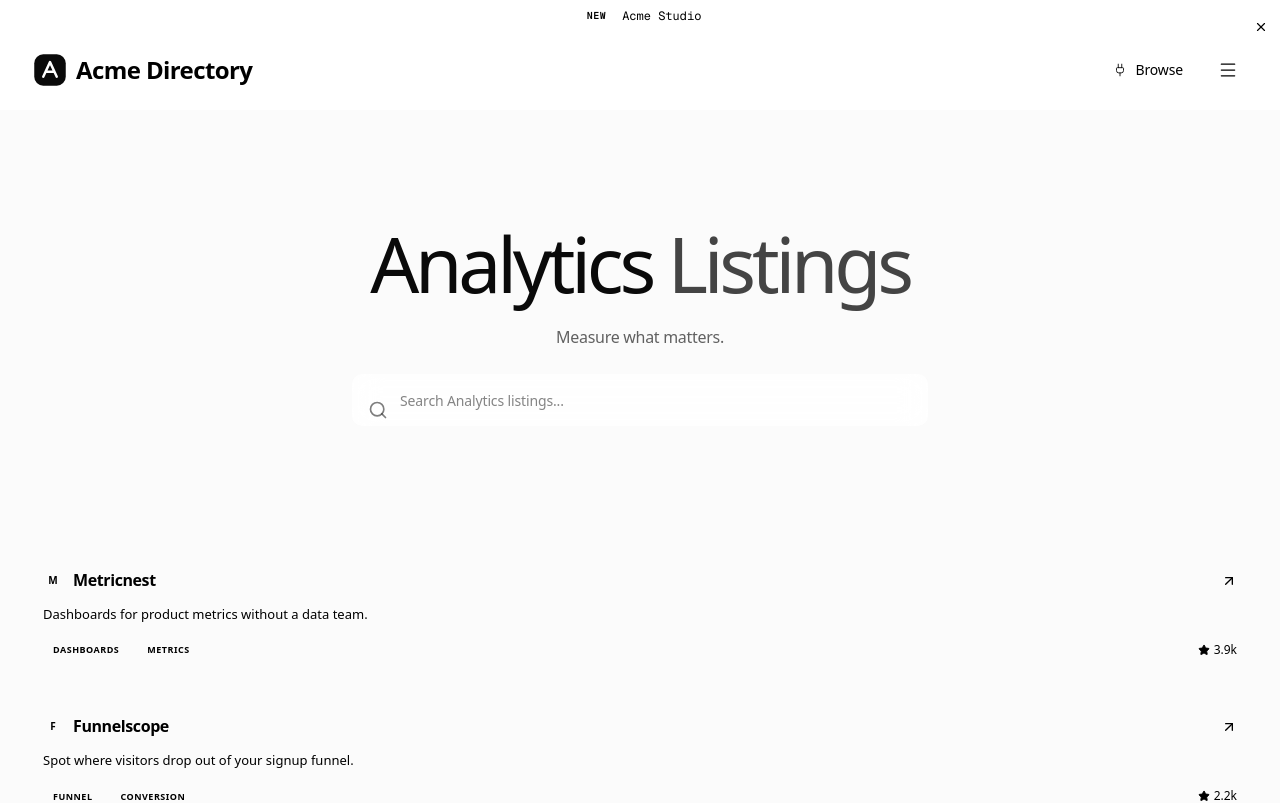
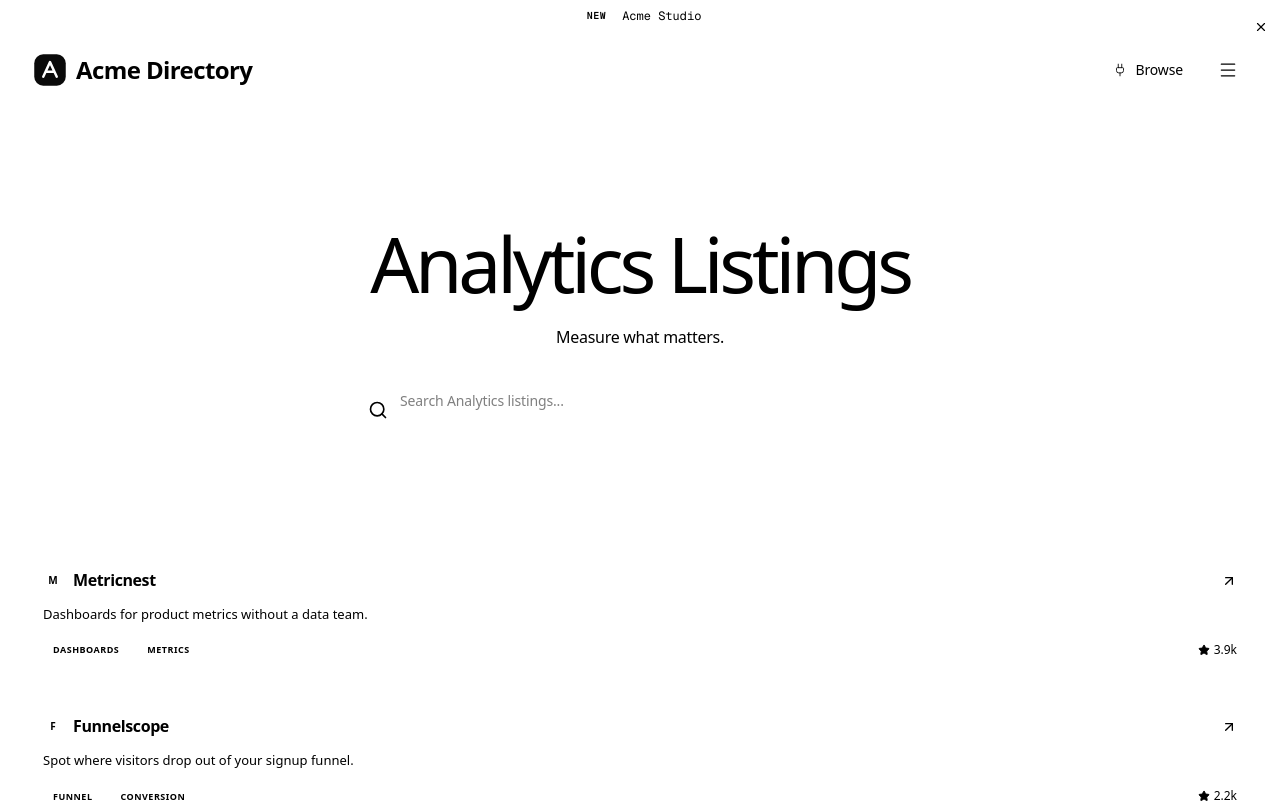
Before and after one commit to ttncode/marketplace-ui, a Next.js app: page /categories/analytics in a window 1280 px wide. Shown: the top 803 px of the page. Built offline with nearby package versions, Linux system fonts and the light colour scheme.

Commit message:
refactor(theme): tokenize listing and category pages

```diff
--- a/src/components/blocks/category-index.tsx
+++ b/src/components/blocks/category-index.tsx
@@ -6,9 +6,9 @@ import { CategoryIcon, ICON_HOVER_SCOPE } from "@/components/blocks/category-ico
 import { HeroDitherShader } from "@/components/blocks/dither-background";
 
 const HERO_MASK =
-  "linear-gradient(to bottom, rgba(0,0,0,0.34) 0%, rgba(0,0,0,0.28) 20%, rgba(0,0,0,0.32) 38%, rgba(0,0,0,0.38) 56%, rgba(0,0,0,0.46) 70%, rgba(0,0,0,0.4) 78%, rgba(0,0,0,0.28) 86%, rgba(0,0,0,0.12) 94%, transparent 100%)";
+  "var(--design-mask-hero-fade)";
 
-const CRUMB_LINK = "rounded-md px-1 py-1 transition-colors hover:bg-black/[0.04] hover:text-[var(--design-ink)]";
+const CRUMB_LINK = "rounded-md px-1 py-1 transition-colors hover:bg-ink/[0.04] hover:text-[var(--design-ink)]";
 
 const CRUMB_SVG = {
   xmlns: "http://www.w3.org/2000/svg",
@@ -73,11 +73,11 @@ export interface CategoryTile {
 function CategoryCard({ tile, unit }: { readonly tile: CategoryTile; readonly unit: string }) {
   return (
     <Link href={tile.href} className={cn("group block", cardStyles.link, ICON_HOVER_SCOPE)}>
-      <div className="relative h-full overflow-hidden rounded-[12px] border border-[rgba(34,34,34,0.18)] bg-white shadow-[var(--design-shadow-card)] transition-[translate,border-color,box-shadow] duration-[180ms] ease-[ease] group-hover:-translate-y-px group-hover:border-[rgba(34,34,34,0.34)] group-hover:bg-[rgba(242,242,242,0.94)] group-hover:shadow-[0_16px_36px_rgba(34,34,34,0.07)] motion-reduce:transition-none motion-reduce:group-hover:translate-y-0">
+      <div className="relative h-full overflow-hidden rounded-[12px] border border-ink/18 bg-surface shadow-[var(--design-shadow-card)] transition-[translate,border-color,box-shadow] duration-[180ms] ease-[ease] group-hover:-translate-y-px group-hover:border-ink/34 group-hover:bg-accent/94 group-hover:shadow-[var(--design-shadow-card-hover)] motion-reduce:transition-none motion-reduce:group-hover:translate-y-0">
         <span
           aria-hidden="true"
           className={cn(
-            "block h-[6px] border-b border-[rgba(34,34,34,0.14)] bg-[#f5f5f5] bg-[length:4px_4px,100%_100%] bg-[position:0_0,0_0] opacity-[0.72]",
+            "block h-[6px] border-b border-ink/14 bg-surface-muted bg-[length:4px_4px,100%_100%] bg-[position:0_0,0_0] opacity-[0.72]",
             cardStyles.dither,
           )}
         />
--- a/src/components/blocks/listing-hero.tsx
+++ b/src/components/blocks/listing-hero.tsx
@@ -5,7 +5,7 @@ import { HeroDitherShader } from "@/components/blocks/dither-background";
 import type { LinkRef } from "@/lib/types";
 
 const HERO_MASK =
-  "linear-gradient(to bottom, rgba(0,0,0,0.34) 0%, rgba(0,0,0,0.28) 20%, rgba(0,0,0,0.32) 38%, rgba(0,0,0,0.38) 56%, rgba(0,0,0,0.46) 70%, rgba(0,0,0,0.4) 78%, rgba(0,0,0,0.28) 86%, rgba(0,0,0,0.12) 94%, transparent 100%)";
+  "var(--design-mask-hero-fade)";
 
 interface ListingHeroProps {
   readonly title: string;
@@ -18,7 +18,7 @@ interface ListingHeroProps {
 
 export function ListingHero({ title, mutedTitle, description, searchPlaceholder, categoryLinks }: ListingHeroProps) {
   return (
-    <section className="design-hero-under-navigation relative overflow-hidden bg-[#fbfbfb]">
+    <section className="design-hero-under-navigation relative overflow-hidden bg-canvas">
       <div
         aria-hidden="true"
         className="pointer-events-none absolute inset-0"
@@ -29,10 +29,10 @@ export function ListingHero({ title, mutedTitle, description, searchPlaceholder,
       </div>
       <div className="relative z-10 mx-auto max-w-[1280px] px-6 md:px-8">
         <div className="flex min-h-[410px] flex-col items-center justify-center pt-[42px] pb-[18px] text-center max-md:min-h-[480px] max-md:pt-[34px] max-md:pb-4">
-          <h1 className="max-w-[940px] text-balance font-display text-[clamp(48px,6vw,82px)] leading-[0.94] font-normal tracking-[-0.055em] text-[#0a0a0a] max-md:text-[clamp(42px,13vw,60px)]">
-            {title} <span className="text-[#444444]">{mutedTitle}</span>
+          <h1 className="max-w-[940px] text-balance font-display text-[clamp(48px,6vw,82px)] leading-[0.94] font-normal tracking-[-0.055em] text-ink max-md:text-[clamp(42px,13vw,60px)]">
+            {title} <span className="text-ink-secondary">{mutedTitle}</span>
           </h1>
-          <p className="mt-6 max-w-[650px] font-sans text-base leading-[1.65] tracking-[-0.018em] text-[rgba(10,10,10,0.64)] max-md:max-w-[94%] max-md:text-[15px]">
+          <p className="mt-6 max-w-[650px] font-sans text-base leading-[1.65] tracking-[-0.018em] text-ink/64 max-md:max-w-[94%] max-md:text-[15px]">
             {description}
           </p>
           <ListingSearch placeholder={searchPlaceholder} />
--- a/src/components/blocks/listing-results.tsx
+++ b/src/components/blocks/listing-results.tsx
@@ -3,7 +3,7 @@ import type { LinkRef } from "@/lib/types";
 import { ListingCard, type ListingCardData } from "@/components/blocks/listing-card";
 import type { ResultsStatus } from "@/components/blocks/listing-types";
 
-const STATUS_TEXT = "text-sm text-[#616161]";
+const STATUS_TEXT = "text-sm text-ink-muted";
 
 interface ListingResultsProps {
   readonly listings: readonly ListingCardData[];
@@ -22,7 +22,7 @@ export function ListingResults({ listings, status, pageLinks }: ListingResultsPr
           </Link>
         ))}
       </div>
-      <section className="flex-grow bg-[#fbfbfb] pt-6 pb-10 md:pt-8 md:pb-16">
+      <section className="flex-grow bg-canvas pt-6 pb-10 md:pt-8 md:pb-16">
         <div className="mx-auto max-w-[1280px] px-6 md:px-8">
           <div className="grid gap-[14px] md:grid-cols-2 lg:grid-cols-3">
             {listings.map((listing) => (
--- a/src/components/blocks/listing-search.tsx
+++ b/src/components/blocks/listing-search.tsx
@@ -17,7 +17,7 @@ export function ListingSearch({ placeholder }: { readonly placeholder: string })
 
   return (
     <form role="search" onSubmit={handleSubmit} className="mt-6 w-full max-w-[576px]">
-      <div className="group relative overflow-hidden rounded-[10px] bg-[rgba(255,255,255,0.78)] shadow-[0_18px_42px_rgba(10,10,10,0.1),inset_0_1px_0_rgba(255,255,255,0.64),inset_0_-1px_0_rgba(34,34,34,0.06)] backdrop-blur-[14px] backdrop-saturate-[0.86] transition-[background-color,box-shadow] duration-[180ms] ease-[ease] focus-within:bg-[rgba(255,255,255,0.9)] focus-within:shadow-[0_20px_46px_rgba(34,34,34,0.16),inset_0_1px_0_rgba(255,255,255,0.42),inset_0_-1px_0_rgba(34,34,34,0.08)] motion-reduce:transition-none">
+      <div className="group relative overflow-hidden rounded-[10px] bg-surface/78 shadow-[var(--design-shadow-hero-search)] backdrop-blur-[14px] backdrop-saturate-[0.86] transition-[background-color,box-shadow] duration-[180ms] ease-[ease] focus-within:bg-surface/90 focus-within:shadow-[var(--design-shadow-hero-search-focus)] motion-reduce:transition-none">
         <input
           type="text"
           name="search"
@@ -26,19 +26,19 @@ export function ListingSearch({ placeholder }: { readonly placeholder: string })
           onChange={(event) => setQuery(event.target.value)}
           placeholder={placeholder}
           aria-label={placeholder}
-          className="flex h-[52px] w-full rounded-[10px] border-0 bg-transparent px-12 py-2 font-sans text-sm leading-5 tracking-[-0.14px] text-[#0a0a0a] shadow-none outline-none placeholder:text-[rgba(34,34,34,0.48)]"
+          className="flex h-[52px] w-full rounded-[10px] border-0 bg-transparent px-12 py-2 font-sans text-sm leading-5 tracking-[-0.14px] text-ink shadow-none outline-none placeholder:text-ink/48"
         />
         <Search
           aria-hidden="true"
           strokeWidth={2}
-          className="pointer-events-none absolute top-1/2 left-4 size-5 -translate-y-1/2 text-[rgba(34,34,34,0.58)]"
+          className="pointer-events-none absolute top-1/2 left-4 size-5 -translate-y-1/2 text-ink/58"
         />
         {query ? (
           <button
             type="button"
             aria-label="Clear search"
             onClick={() => setQuery("")}
-            className="absolute top-1/2 right-4 -translate-y-1/2 rounded-[12px] p-1 text-[#616161] transition-colors duration-150 ease-[cubic-bezier(0.4,0,0.2,1)] hover:bg-[#f5f5f5] hover:text-[#0a0a0a] motion-reduce:transition-none"
+            className="absolute top-1/2 right-4 -translate-y-1/2 rounded-[12px] p-1 text-ink-muted transition-colors duration-150 ease-[cubic-bezier(0.4,0,0.2,1)] hover:bg-surface-muted hover:text-ink motion-reduce:transition-none"
           >
             <X aria-hidden="true" strokeWidth={2} className="size-4" />
           </button>
```
Also changed, not shown: 1 other file (tests, documents, lock files or other folders).
